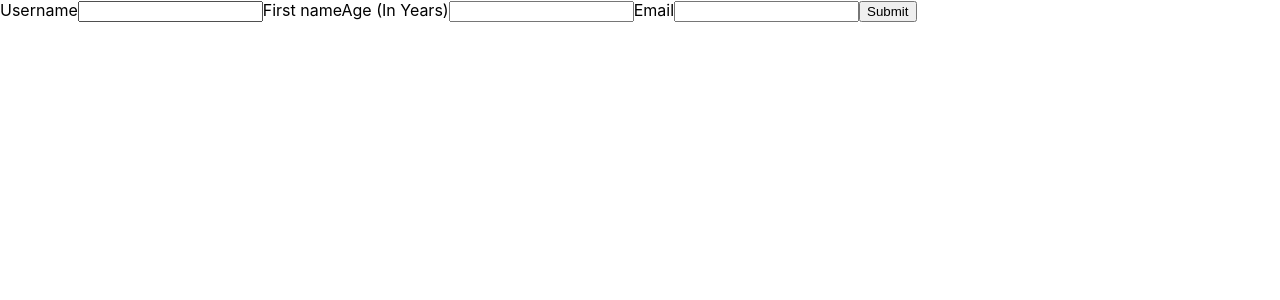
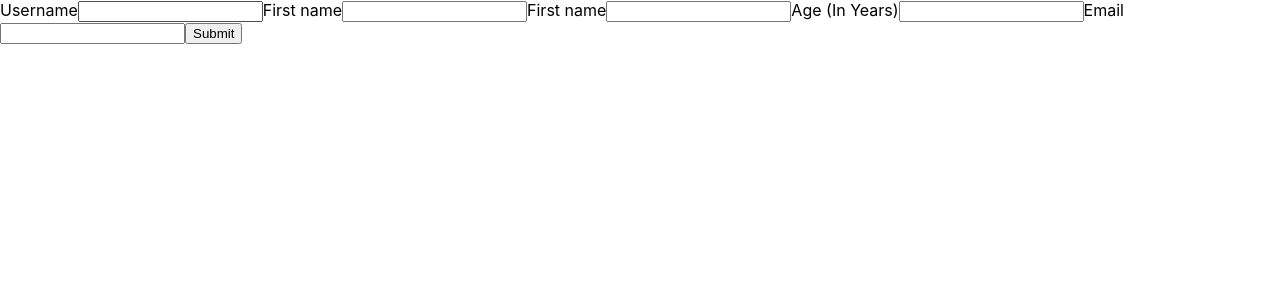
Before and after one commit to Mr-Smyth/react-user-store, a React (Create React App) app: page / in a window 1280 px wide. Shown: the top 300 px of the page. Built offline with nearby package versions, Linux system fonts and the light colour scheme.

Commit message:
Update AddUser.js

```diff
--- a/src/components/Users/AddUser.js
+++ b/src/components/Users/AddUser.js
@@ -10,7 +10,9 @@ const AddUser = (props) => {
         <label htmlFor="username">Username</label>
         <input id="username" type="text"></input>
         <label htmlFor="firstname">First name</label>
-
+        <input id="firstname" type="text"></input>
+        <label htmlFor="lastname">First name</label>
+        <input id="lastname" type="text"></input>
         <label htmlFor="age">Age (In Years)</label>
         <input id="age" type="number"></input>
         <label htmlFor="email">Email</label>
```
